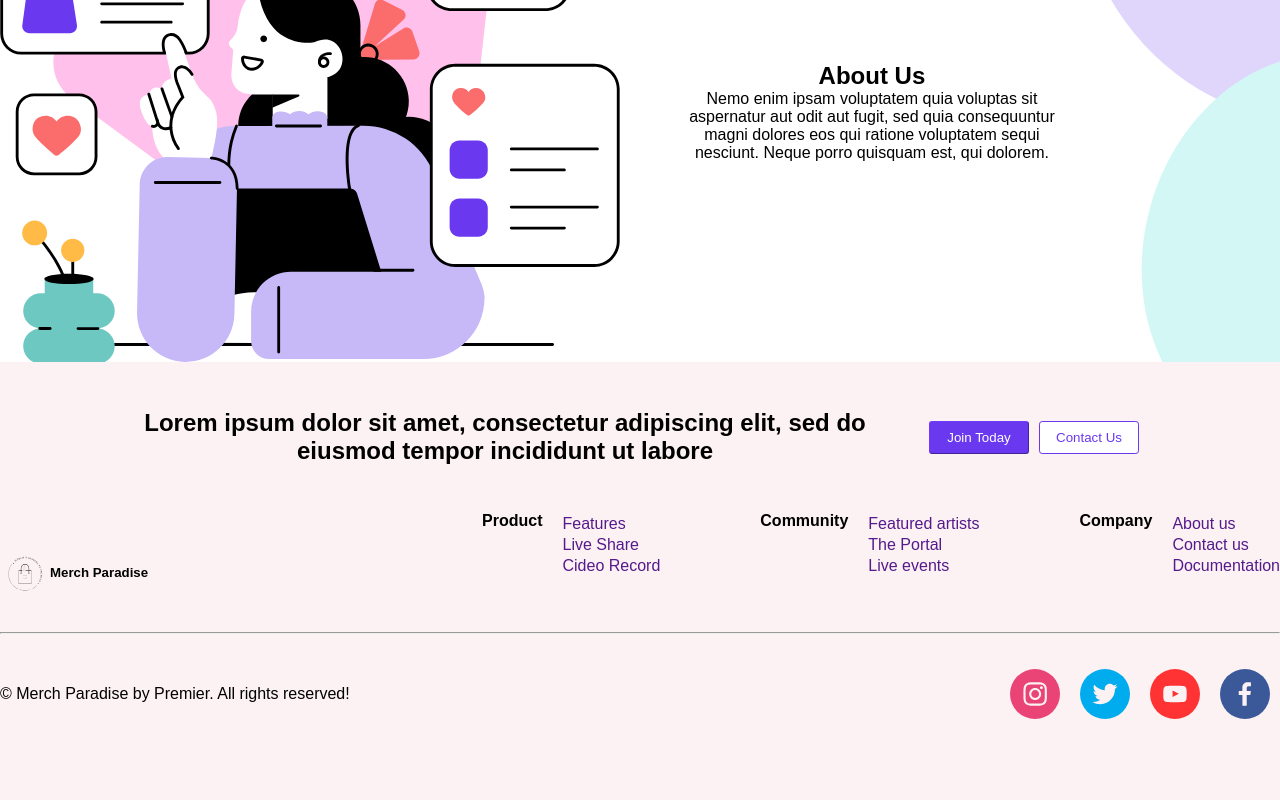
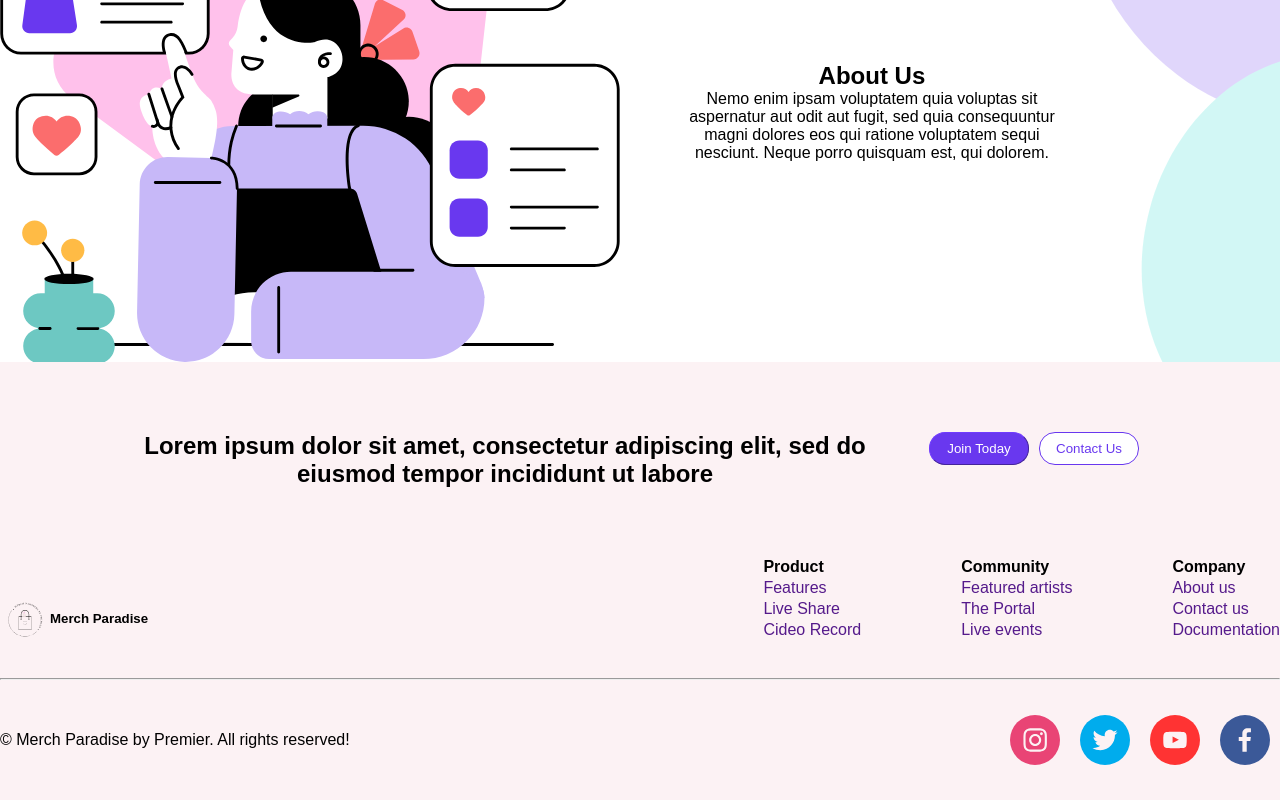
Before and after one commit to besquare-2022-premier/merch-paradise-fe, a React (Create React App) app: page /shop in a window 1280 px wide. Shown: the part 2188-2988 px from the top of the page. Before the commit the page ends 2942 px from the top, so only its background shows below. Built offline with nearby package versions, Linux system fonts and the light colour scheme; a web font is replaced by a local one.

Commit message:
css: remove the unneeded rules

```diff
--- a/src/App.css
+++ b/src/App.css
@@ -128,96 +128,6 @@ button {
   justify-content: space-between;
 }
 
-.nav-left img {
-  max-width: 50px;
-  height: auto;
-  vertical-align: bottom;
-  transition: 0.5s;
-  border: none;
-  outline: none;
-}
-
-.join-us {
-  display: flex;
-  height: 150px;
-  justify-content: space-evenly;
-  /* padding-top: 50px; */
-  align-items: center;
-}
-
-.join-us-info {
-  width: 500px;
-}
-
-.join-us button {
-  width: 100px;
-  border-radius: 0.2rem;
-  border-width: 1px;
-  padding: 0.5rem;
-}
-
-.resources {
-  display: flex;
-  justify-content: space-between;
-  height: 200px;
-}
-
-.module {
-  display: flex;
-  text-align: left;
-}
-.module > *:not(:last-child) {
-  margin-right: 20px;
-}
-.resources a {
-  padding-left: 0;
-}
-
-.resources ul {
-  list-style: none;
-}
-
-.resources ul li {
-  margin: 0;
-}
-
-.resources a {
-  text-decoration: none;
-  float: left;
-}
-
-.w-background {
-  background-color: white;
-  border-radius: 30px;
-  margin-top: 30px;
-}
-
-.social {
-  display: flex;
-  justify-content: space-between;
-}
-
-hr {
-  width: 100%;
-  /* text-align: center; */
-  /* margin-left: 0; */
-}
-
-.social p {
-  align-self: center;
-}
-.social .social-footer-icons {
-  display: flex;
-}
-
-.social .social-footer-icons ul {
-  list-style: none;
-  display: flex;
-}
-
-.social .social-footer-icons ul li {
-  padding: 10px;
-}
 .button-primary a {
   color: white;
 }
```
